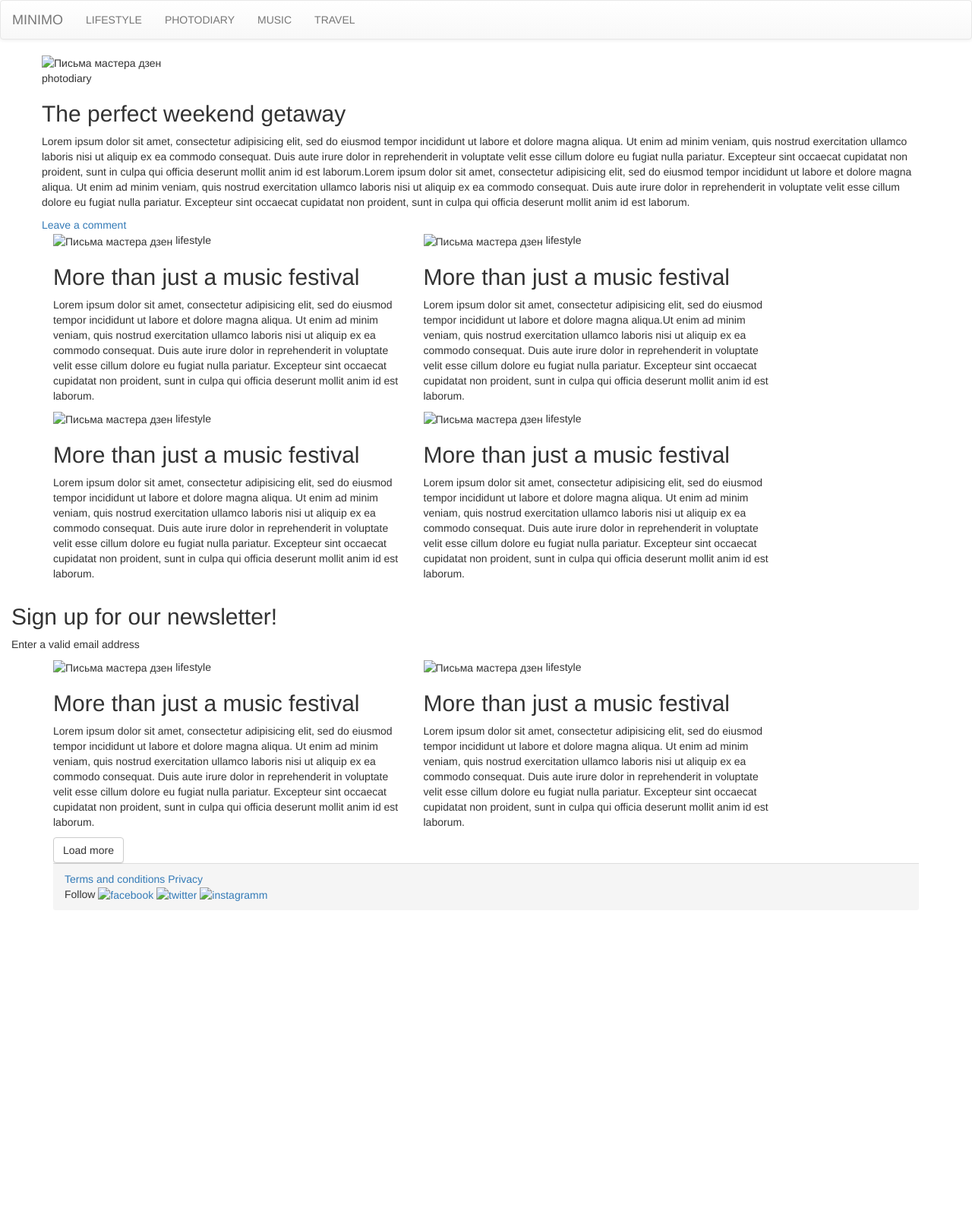
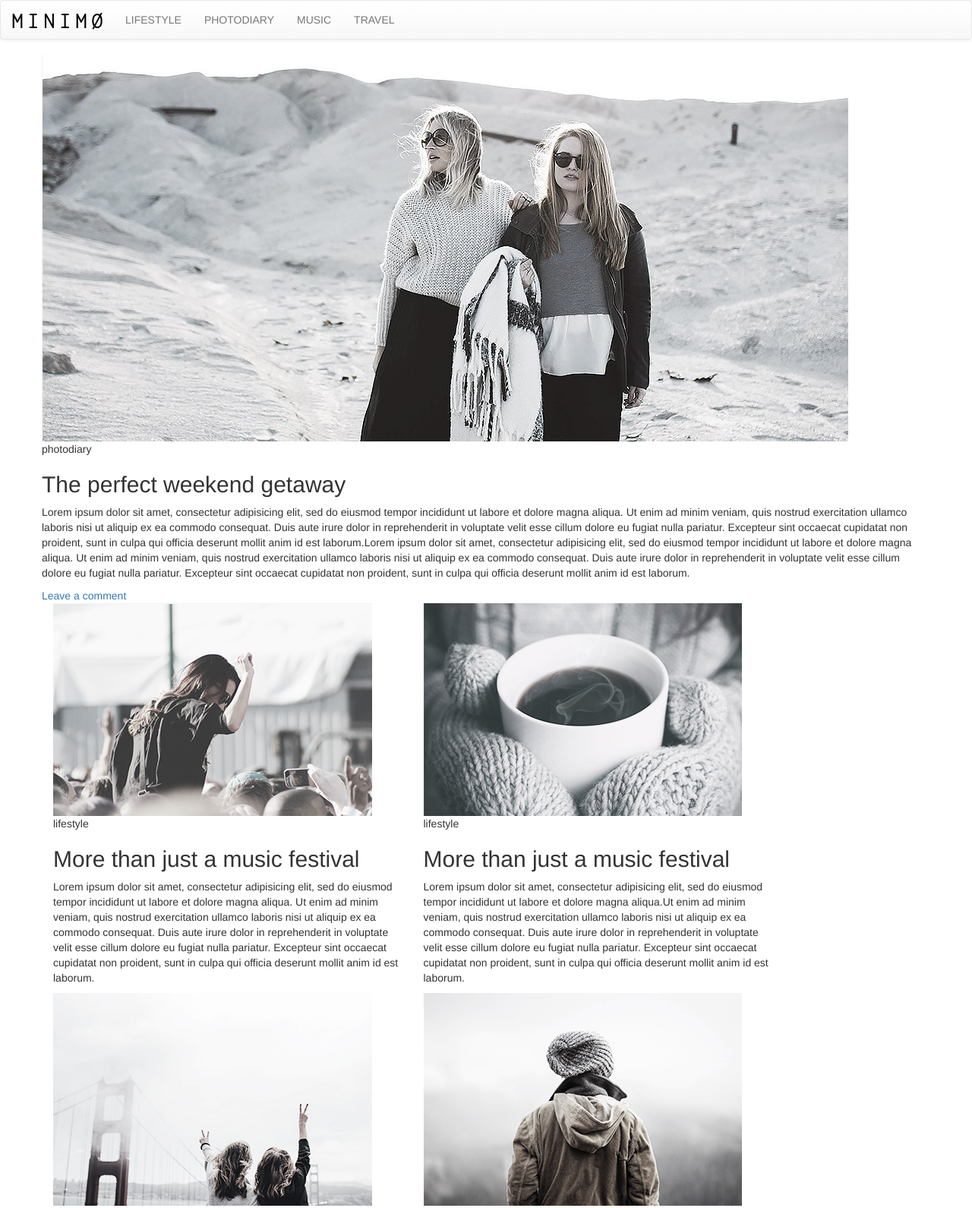
Before and after one commit to DarinaKuleva/minimo, a plain HTML site: page index.html in a window 1280 px wide. Shown: the top 1590 px of the page at 76% size. Before the commit the page ends 1198 px from the top, so only its background shows below. Drawn offline with Linux system fonts and the light colour scheme.

Commit message:
вставлены изображения в код

```diff
--- a/index.html
+++ b/index.html
@@ -12,7 +12,7 @@
       <div class="container-fluid">
         <!-- Brand and toggle get grouped for better mobile display -->
         <div class="navbar-header">
-          <a class="navbar-brand">MINIMO</a>
+          <a class="navbar-brand"><img src="img/minimø.png" width="119" height="23" alt="minimo"></a>
         </div>
         <div class="collapse navbar-collapse" id="bs-example-navbar-collapse-1">
           <ul class="nav navbar-nav">
@@ -29,7 +29,7 @@
     <div class="container">
       <div class="row">
         <div class="col">
-          <img src="" alt="Письма мастера дзен">
+          <img src="img/big.jpg" width="1062" height="509" alt="Письма мастера дзен">
         </div>
         <div class="col">
           <span class="category">photodiary</span>
@@ -53,7 +53,7 @@
     <div class="container">
       <div class="row">
         <div class="col-sm-5">
-          <img src="" alt="Письма мастера дзен">
+          <img src="img/1.jpg" width="420" height="280" alt="Письма мастера дзен">
           <span class="category">lifestyle</span>
           <h2>More than just a music festival </h2>
           <p>Lorem ipsum dolor sit amet, consectetur adipisicing elit, sed do eiusmod
@@ -66,7 +66,7 @@
 
         </div>
         <div class="col-sm-5">
-          <img src="" alt="Письма мастера дзен">
+          <img src="img/2.jpg" width="419" height="280" alt="Письма мастера дзен">
           <span class="category">lifestyle</span>
           <h2>More than just a music festival </h2>
           <p>Lorem ipsum dolor sit amet, consectetur adipisicing elit, sed do eiusmod
@@ -81,7 +81,7 @@
       </div>
       <div class="row">
         <div class="col-sm-5">
-          <img src="" alt="Письма мастера дзен">
+          <img src="img/3.jpg" width="420" height="280" alt="Письма мастера дзен">
           <span class="category">lifestyle</span>
           <h2>More than just a music festival </h2>
           <p>Lorem ipsum dolor sit amet, consectetur adipisicing elit, sed do eiusmod
@@ -94,7 +94,7 @@
 
         </div>
         <div class="col-sm-5">
-          <img src="" alt="Письма мастера дзен">
+          <img src="img/4.jpg" width="419" height="280" alt="Письма мастера дзен">
           <span class="category">lifestyle</span>
           <h2>More than just a music festival </h2>
           <p>Lorem ipsum dolor sit amet, consectetur adipisicing elit, sed do eiusmod
@@ -115,7 +115,7 @@
     <div class="container">
     <div class="row">
       <div class="col-sm-5">
-        <img src="" alt="Письма мастера дзен">
+        <img src="img/5.jpg" width="420" height="280" alt="Письма мастера дзен">
         <span class="category">lifestyle</span>
         <h2>More than just a music festival </h2>
         <p>Lorem ipsum dolor sit amet, consectetur adipisicing elit, sed do eiusmod
@@ -128,7 +128,7 @@
 
       </div>
       <div class="col-sm-5">
-        <img src="" alt="Письма мастера дзен">
+        <img src="img/6.jpg" width="419" height="280" alt="Письма мастера дзен">
         <span class="category">lifestyle</span>
         <h2>More than just a music festival </h2>
         <p>Lorem ipsum dolor sit amet, consectetur adipisicing elit, sed do eiusmod
@@ -150,9 +150,9 @@
       </div>
       <div class="social">
       <span class="category">Follow</span>
-      <a href="#"><img src="" alt="facebook"></a>
-      <a href="#"><img src="" alt="twitter"></a>
-      <a href="#"><img src="" alt="instagramm"></a>
+      <a href="#"><img src="img/facebook.png" width="8" height="14" alt="facebook"></a>
+      <a href="#"><img src="img/twitter.png" width="18" height="13" alt="twitter"></a>
+      <a href="#"><img src="img/instagram.png" width="15" height="15" alt="instagramm"></a>
       </div>
     </footer>
   </body>
```
